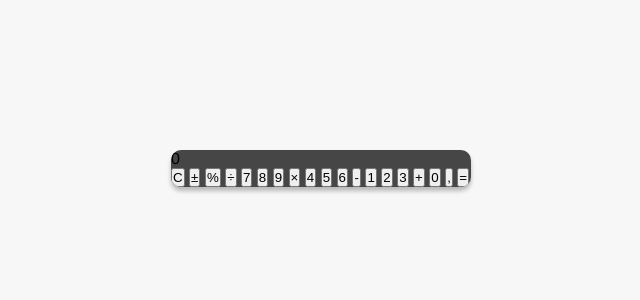
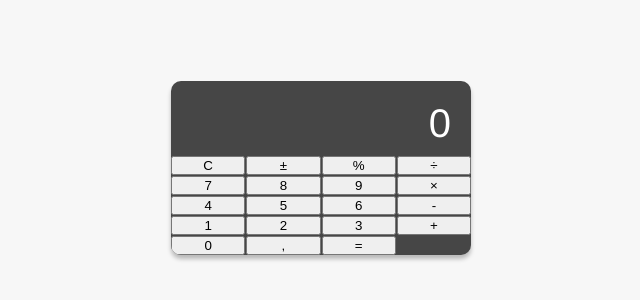
Before and after one commit to codeshk/Calculadora, a plain HTML site: page index.html in a window 1280 px wide. Shown: the part 232-532 px from the top of the page, without its empty margins (319-959 px from the left). Drawn offline with Linux system fonts and the light colour scheme.

Commit message:
result and buttons

```diff
--- a/style.css
+++ b/style.css
@@ -20,3 +20,17 @@ body {
    font-family: "Helvetica Neue", sans-serif;
    overflow: hidden;
 }
+
+.result{
+   height: 75px;
+   padding: 20px;
+   text-align: right;
+   color: #fff;
+   font-size: 2.5rem;
+}
+
+.buttons {
+   display: grid;
+   grid-template-columns: repeat(4, 1fr);
+   grid-gap: 1px;
+}
```
